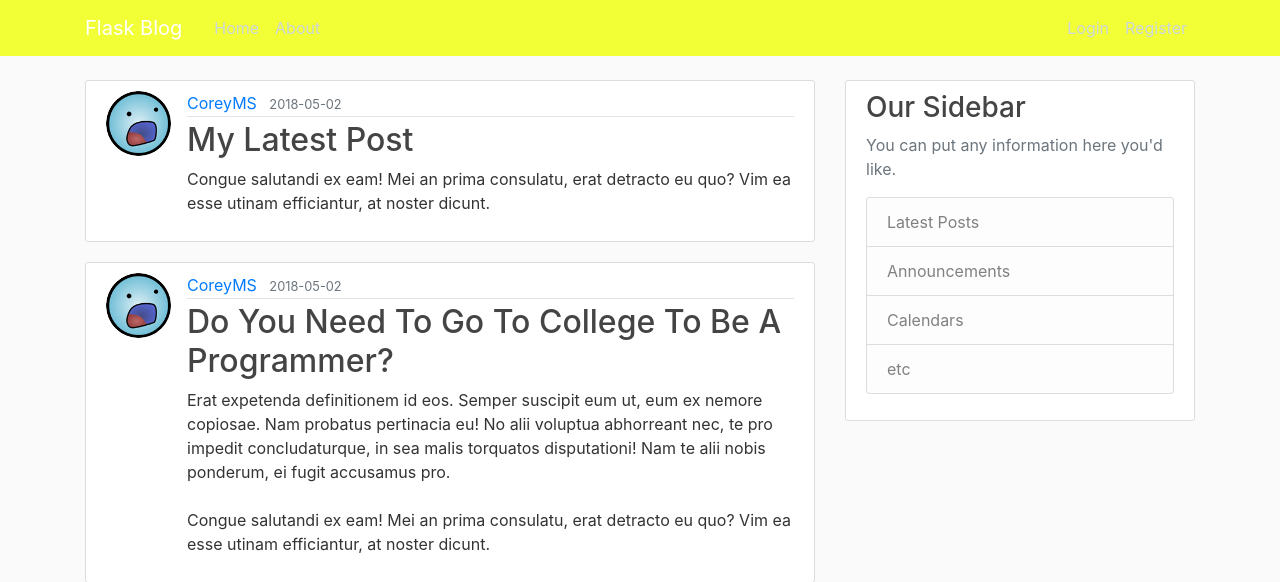
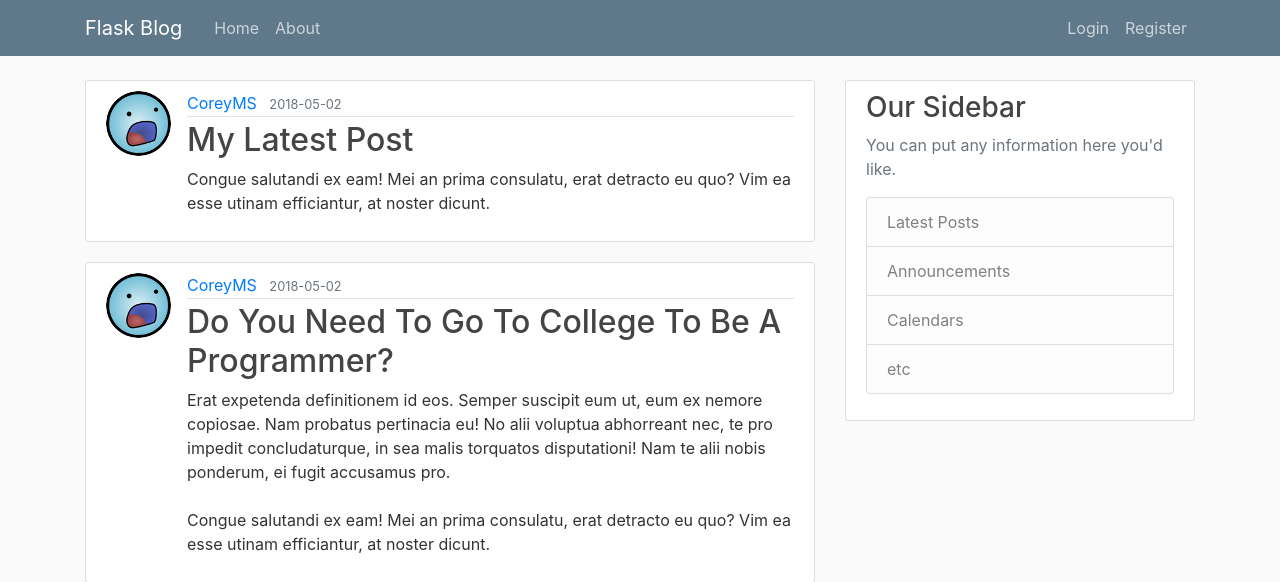
Before and after one commit to MarkVictorio/TBARecomenderSys-Flask, a Flask app: page / in a window 1280 px wide. Shown: the top 582 px of the page. Run offline with Flask 2, Linux system fonts and the light colour scheme; data comes from the database, SQL or seed files in the repository; some libraries are stand-ins or nearby versions.

Commit message:
newest change

```diff
--- a/flaskblog/static/main.css
+++ b/flaskblog/static/main.css
@@ -9,7 +9,7 @@ h1, h2, h3, h4, h5, h6 {
 }
 
 .bg-steel {
-  background-color: #f2ff37;
+  background-color: #5f788a;
 }
 
 .site-header .navbar-nav .nav-link {
```
